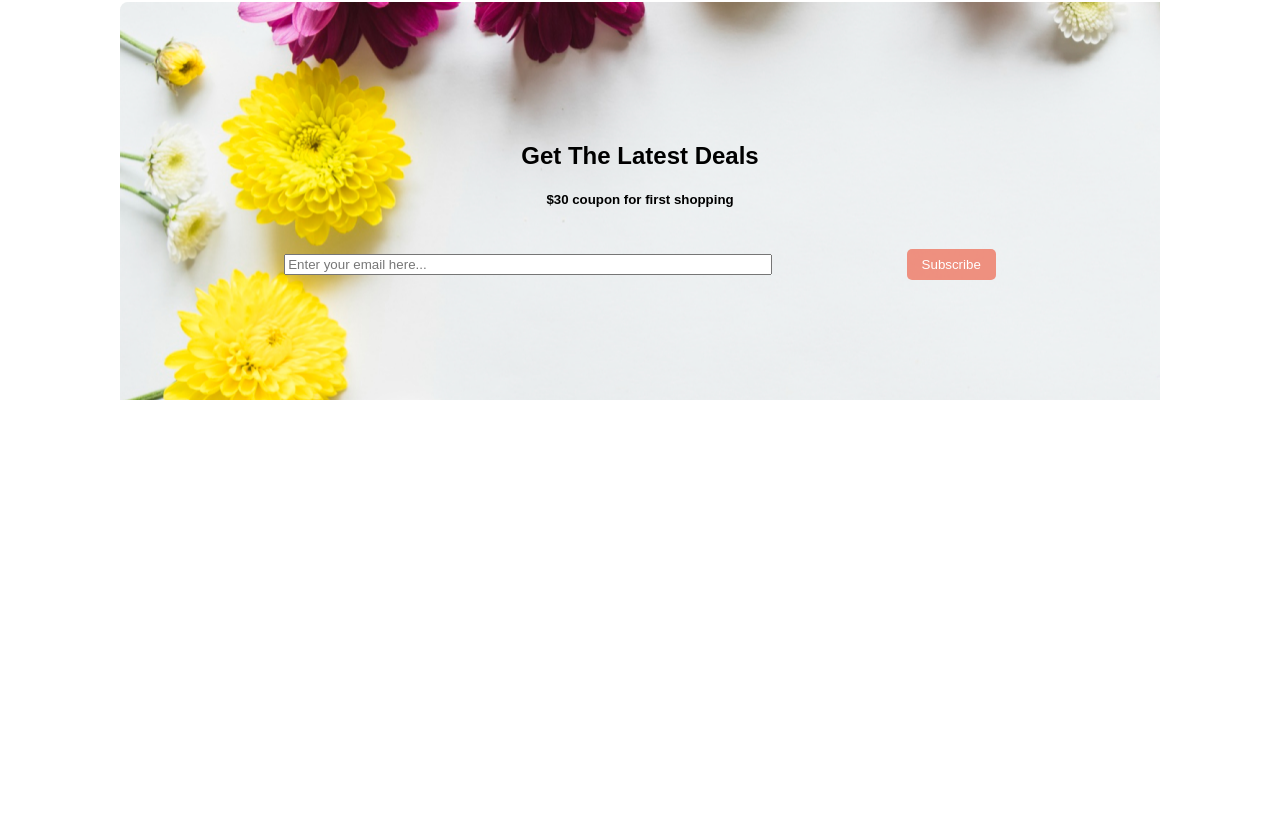
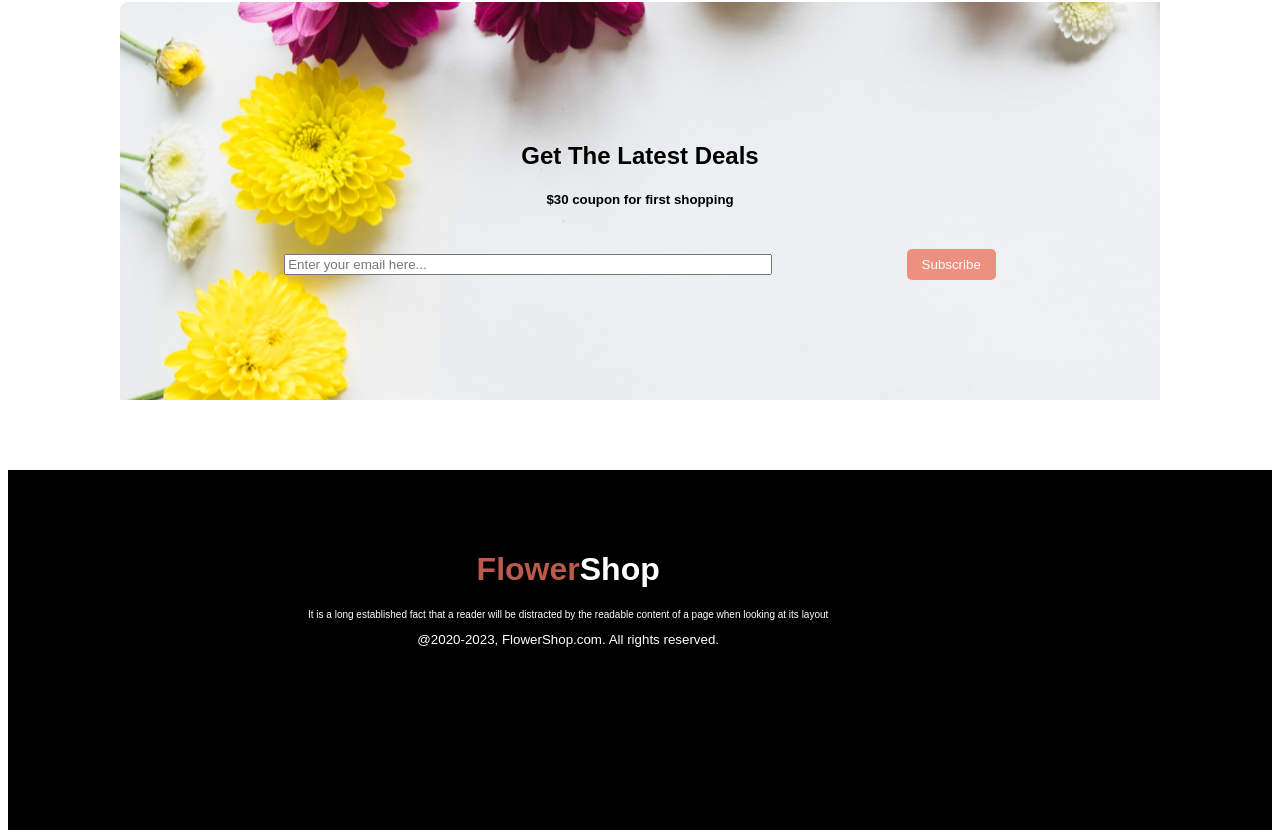
Before and after one commit to Sazib018/Portfolio-Flower, a plain HTML site: page index.html in a window 1280 px wide. Shown: the part 2061-2899 px from the top of the page. Before the commit the page ends 2469 px from the top, so only its background shows below. Drawn offline with Linux system fonts and the light colour scheme.

Commit message:
footer complet

```diff
--- a/index.html
+++ b/index.html
@@ -67,5 +67,16 @@
 
    </section>
    </main>
+   <footer>
+
+    <div class="center-3">
+       <div class="justifi">
+        <h1><span class="text-colour">Flower</span>Shop</h1>
+        <p class="w-23">It is a long established fact that a reader will be distracted by the readable content of a page when looking at its layout</p>
+        <small>@2020-2023, FlowerShop.com. All rights reserved. </small>
+       </div>
+        </div>
+
+   </footer>
 </body>
 </html>
```
